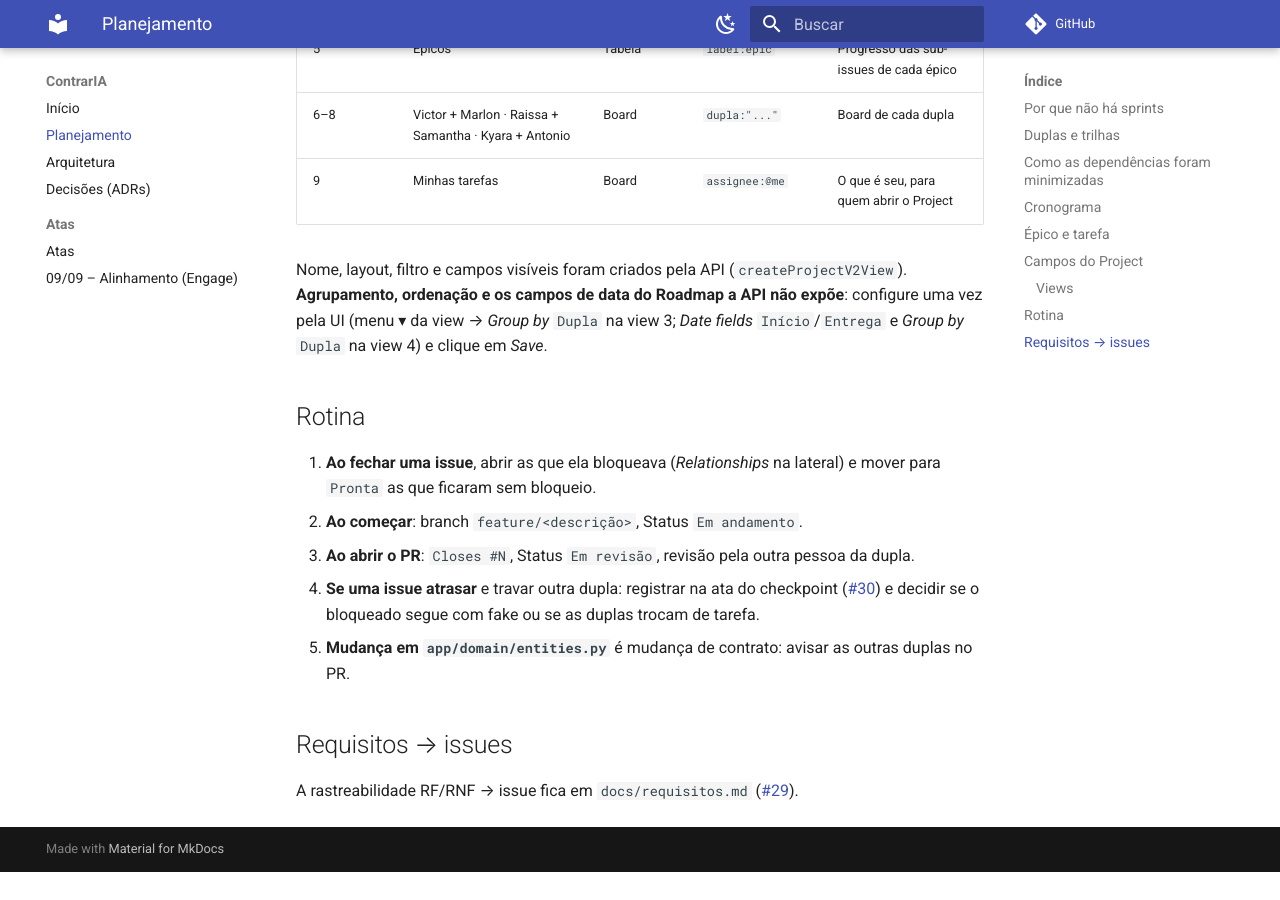
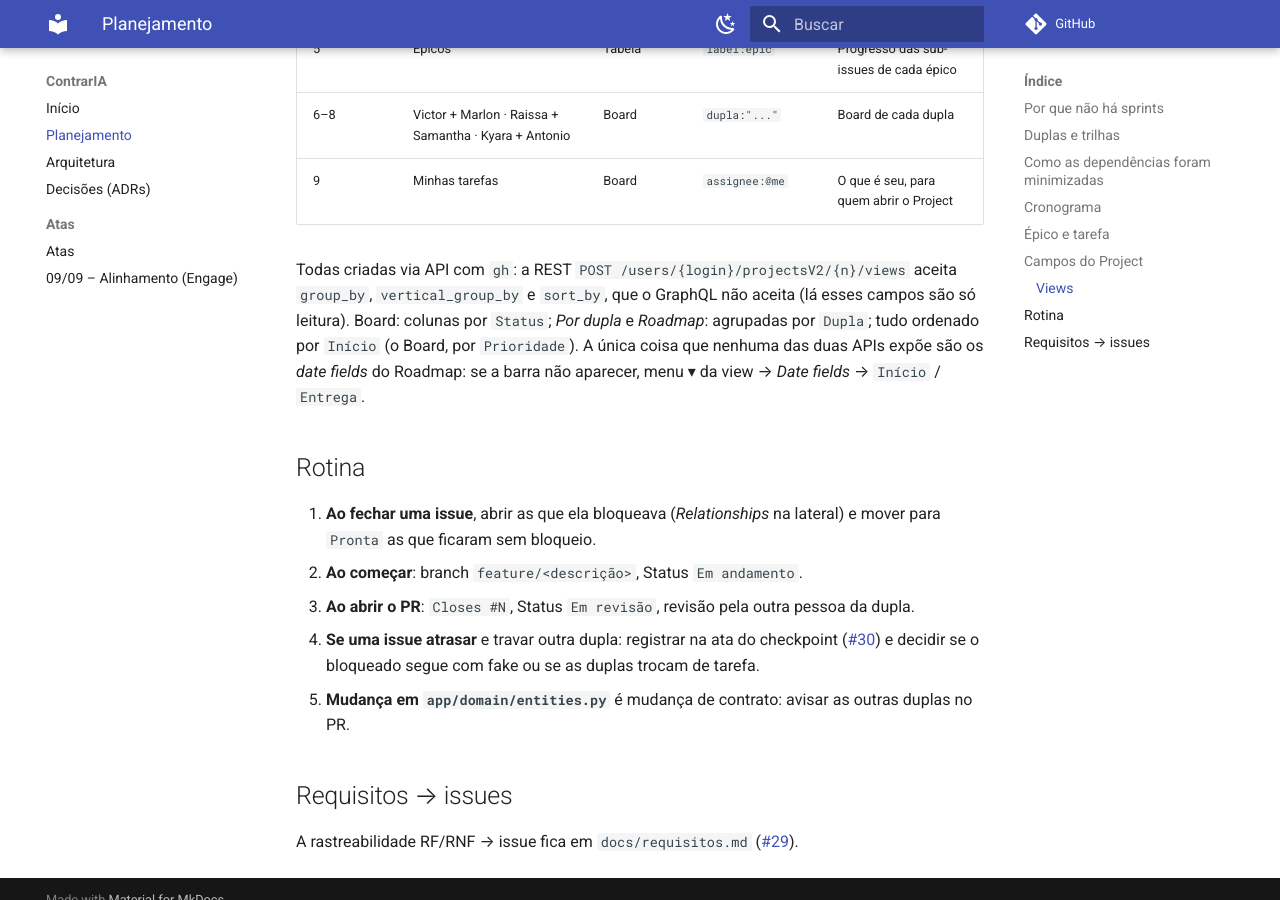
Before and after one commit to moonshinerd/ContrarIA, an MkDocs documentation site: the page built from docs/planejamento.md, in a window 1280 px wide and 900 px high, scrolled down 3597 px. Built offline with MkDocs 1.6.1 and Material for MkDocs 9.7.7, drawn with Linux system fonts in a browser that asks for light colours; comment, search, counter and statistics services are not loaded; before the commit the page ends 4469 px from its top, so only the background shows below that.

Commit message:
docs: views do Project criadas com agrupamento via API REST

```diff
--- a/docs/planejamento.md
+++ b/docs/planejamento.md
@@ -111,7 +111,7 @@ O épico [#8](https://github.com/moonshinerd/ContrarIA/issues/8) (painel web) é
 | 6–8 | Victor + Marlon · Raissa + Samantha · Kyara + Antonio | Board | `dupla:"..."` | Board de cada dupla |
 | 9 | Minhas tarefas | Board | `assignee:@me` | O que é seu, para quem abrir o Project |
 
-Nome, layout, filtro e campos visíveis foram criados pela API (`createProjectV2View`). **Agrupamento, ordenação e os campos de data do Roadmap a API não expõe**: configure uma vez pela UI (menu ▾ da view → *Group by* `Dupla` na view 3; *Date fields* `Início`/`Entrega` e *Group by* `Dupla` na view 4) e clique em *Save*.
+Todas criadas via API com `gh`: a REST `POST /users/{login}/projectsV2/{n}/views` aceita `group_by`, `vertical_group_by` e `sort_by`, que o GraphQL não aceita (lá esses campos são só leitura). Board: colunas por `Status`; *Por dupla* e *Roadmap*: agrupadas por `Dupla`; tudo ordenado por `Início` (o Board, por `Prioridade`). A única coisa que nenhuma das duas APIs expõe são os *date fields* do Roadmap: se a barra não aparecer, menu ▾ da view → *Date fields* → `Início` / `Entrega`.
 
 ## Rotina
 
```
